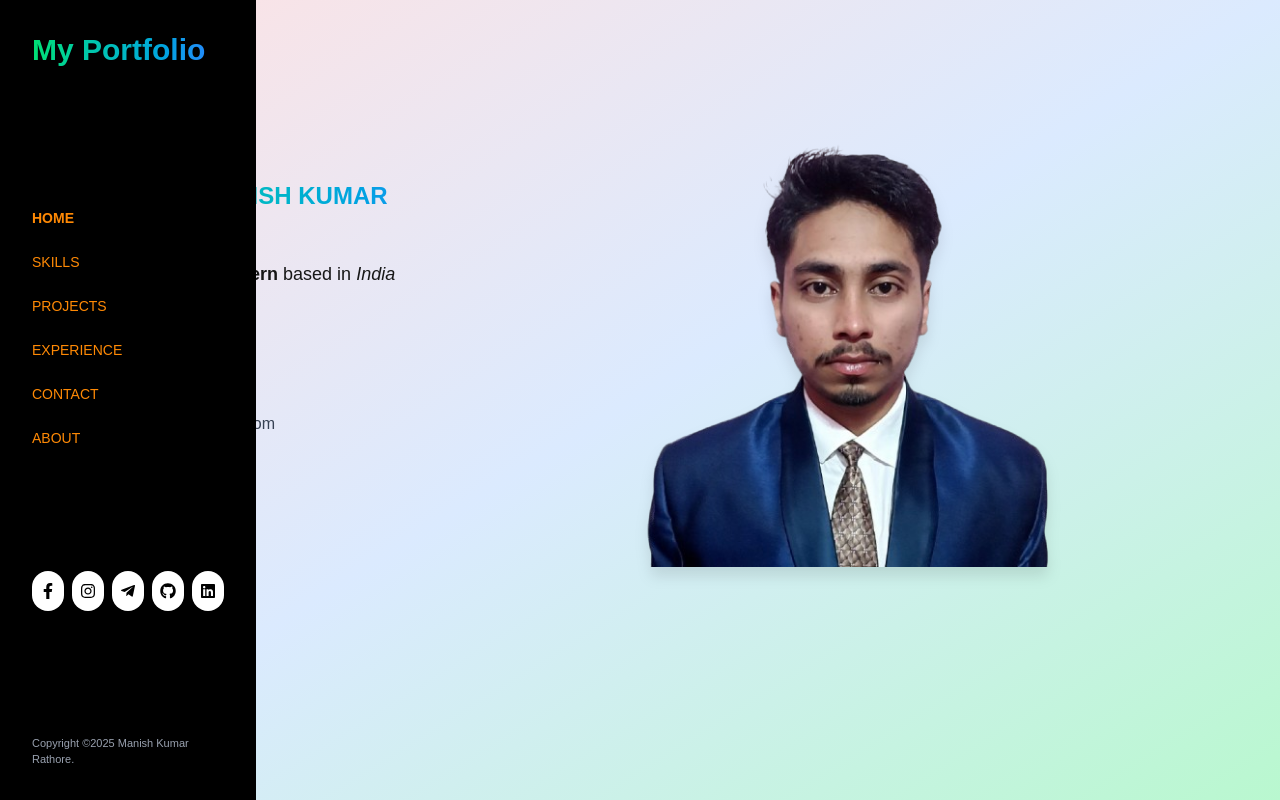
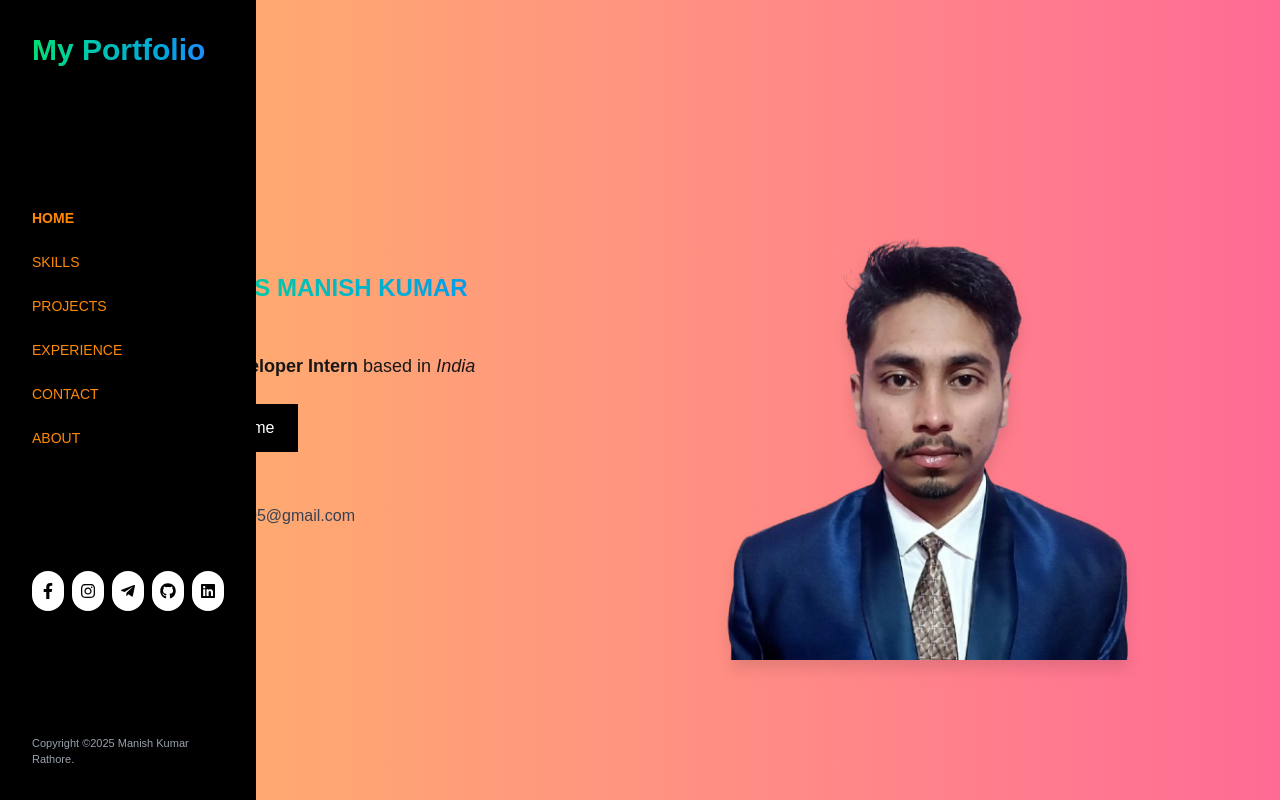
Before and after one commit to manishevdt/portfolio, a Next.js app: page / in a window 1280 px wide. Built offline with nearby package versions, Linux system fonts and the light colour scheme.

Commit message:
Update Hero component background gradient

```diff
--- a/components/Hero.js
+++ b/components/Hero.js
@@ -2,7 +2,7 @@ import Image from "next/image";
 
 export default function Hero() {
   return (
-   <section className="min-h-screen p-6  md:p-12 bg-gradient-to-br from-red-100 via-blue-100 to-green-200">
+   <section className="w-full min-h-screen bg-gradient-to-r from-[#FFB762] to-[#FF6A95] flex items-center justify-center px-4 md:px-10">
 
 
       <div className="max-w-5xl w-full flex flex-col md:flex-row items-center justify-between gap-12 md:gap-32">
```
